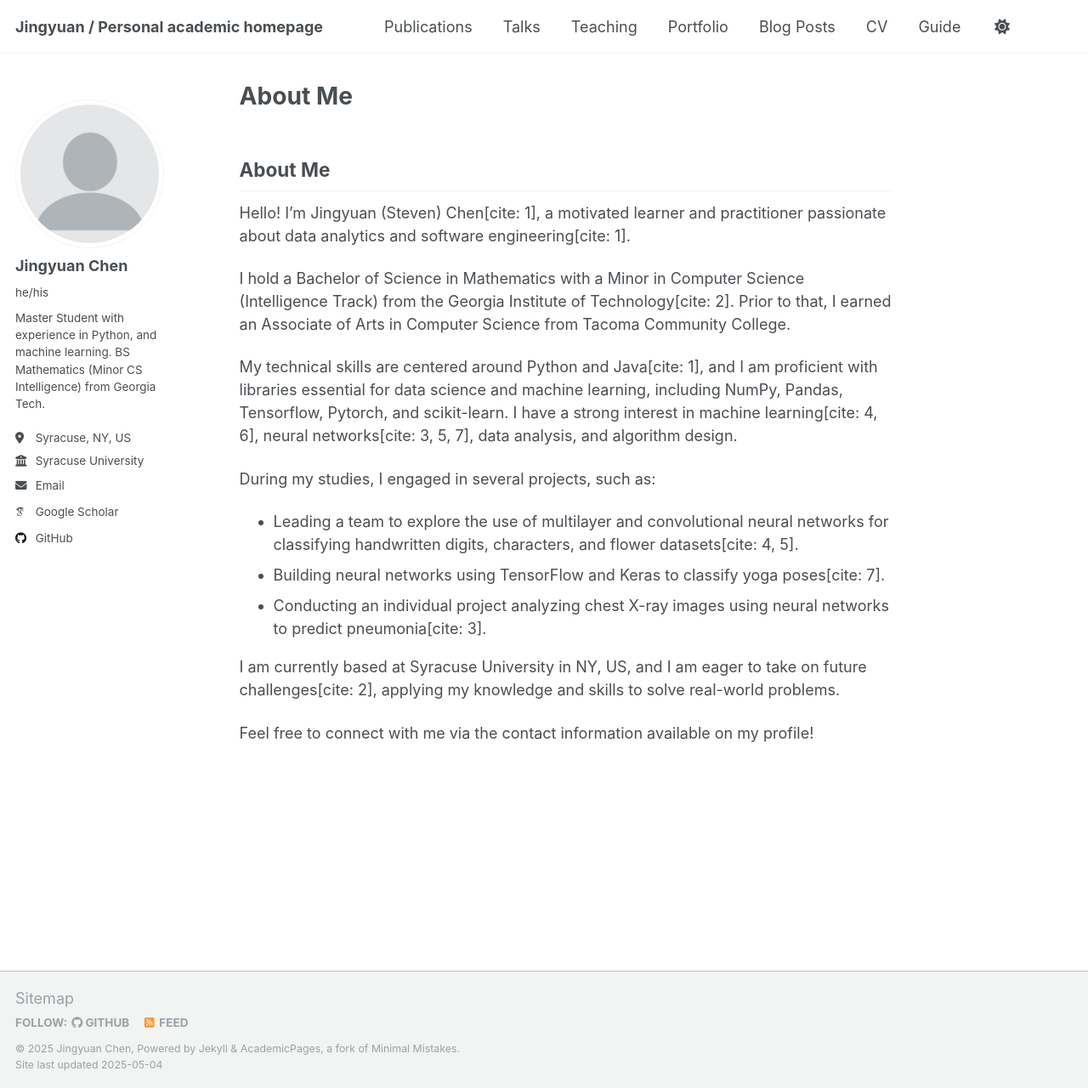
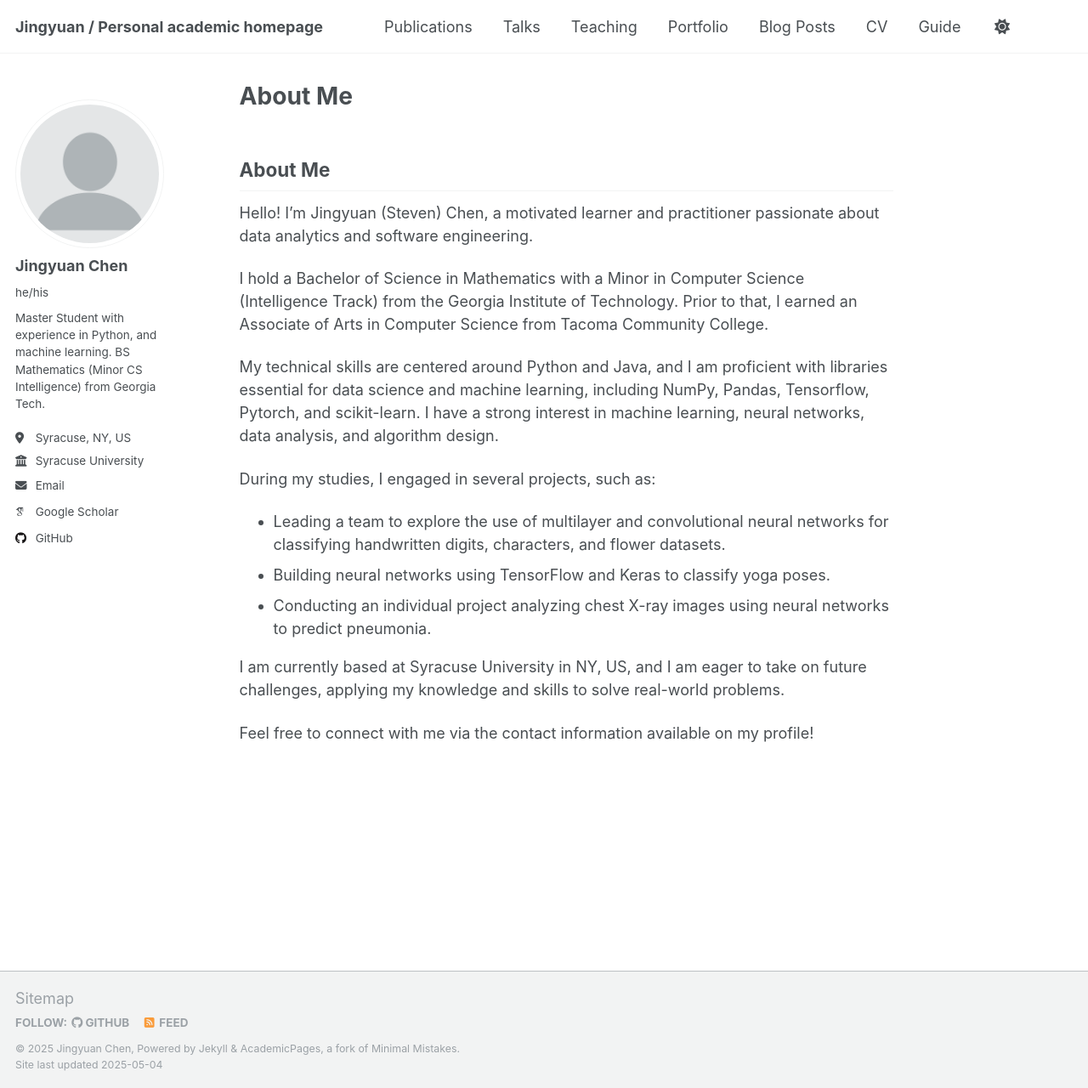
Before and after one commit to jchen3031/jchen3031.github.io, a Jekyll site: the page built from _pages/about.md, in a window 1280 px wide and 1280 px high. Shown: the whole window at 85% size. Built offline with Jekyll 4.4.1, drawn with Linux system fonts in a browser that asks for light colours; some web fonts are replaced.

Commit message:
fixed about.md

```diff
--- a/_pages/about.md
+++ b/_pages/about.md
@@ -1,24 +1,23 @@
 ---
 permalink: /about/
 title: "About Me"
-url: /about/
 layout: single
 author_profile: true
 ---
 
 ## About Me
 
-Hello! I'm Jingyuan (Steven) Chen[cite: 1], a motivated learner and practitioner passionate about data analytics and software engineering[cite: 1].
+Hello! I'm Jingyuan (Steven) Chen, a motivated learner and practitioner passionate about data analytics and software engineering.
 
-I hold a Bachelor of Science in Mathematics with a Minor in Computer Science (Intelligence Track) from the Georgia Institute of Technology[cite: 2]. Prior to that, I earned an Associate of Arts in Computer Science from Tacoma Community College.
+I hold a Bachelor of Science in Mathematics with a Minor in Computer Science (Intelligence Track) from the Georgia Institute of Technology. Prior to that, I earned an Associate of Arts in Computer Science from Tacoma Community College.
 
-My technical skills are centered around Python and Java[cite: 1], and I am proficient with libraries essential for data science and machine learning, including NumPy, Pandas, Tensorflow, Pytorch, and scikit-learn. I have a strong interest in machine learning[cite: 4, 6], neural networks[cite: 3, 5, 7], data analysis, and algorithm design.
+My technical skills are centered around Python and Java, and I am proficient with libraries essential for data science and machine learning, including NumPy, Pandas, Tensorflow, Pytorch, and scikit-learn. I have a strong interest in machine learning, neural networks, data analysis, and algorithm design.
 
 During my studies, I engaged in several projects, such as:
-* Leading a team to explore the use of multilayer and convolutional neural networks for classifying handwritten digits, characters, and flower datasets[cite: 4, 5].
-* Building neural networks using TensorFlow and Keras to classify yoga poses[cite: 7].
-* Conducting an individual project analyzing chest X-ray images using neural networks to predict pneumonia[cite: 3].
+* Leading a team to explore the use of multilayer and convolutional neural networks for classifying handwritten digits, characters, and flower datasets.
+* Building neural networks using TensorFlow and Keras to classify yoga poses.
+* Conducting an individual project analyzing chest X-ray images using neural networks to predict pneumonia.
 
-I am currently based at Syracuse University in NY, US, and I am eager to take on future challenges[cite: 2], applying my knowledge and skills to solve real-world problems.
+I am currently based at Syracuse University in NY, US, and I am eager to take on future challenges, applying my knowledge and skills to solve real-world problems.
 
 Feel free to connect with me via the contact information available on my profile!
```
